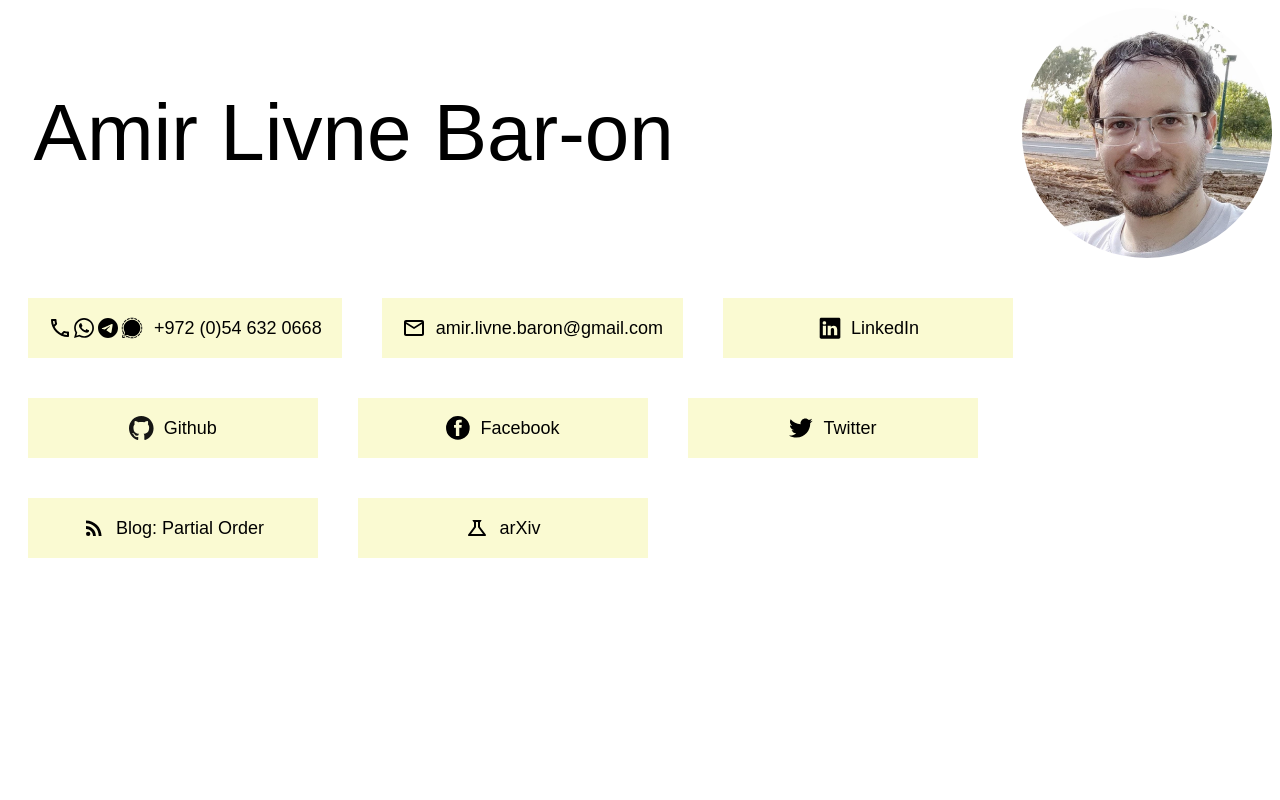
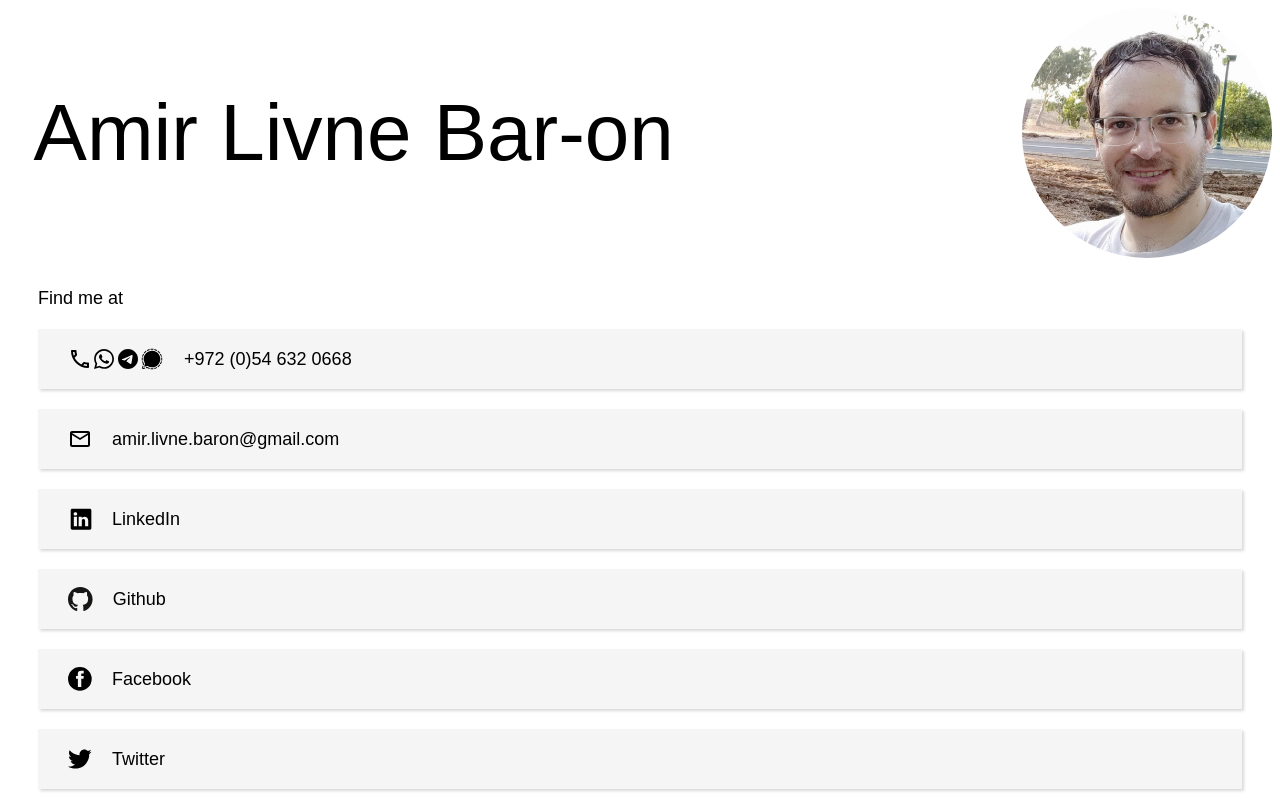
Before and after one commit to amirlb/amirlb.github.io, a plain HTML site: page contact/index.html in a window 1280 px wide. Shown: the top 800 px of the page. Drawn offline with Linux system fonts and the light colour scheme.

Commit message:
contact page design

```diff
--- a/contact/index.html
+++ b/contact/index.html
@@ -21,26 +21,23 @@
             border-radius: 50%;
         }
         #contacts-list {
-            margin-top: 20px;
-            display: flex;
-            flex-wrap: wrap;
+            padding: 30px;
+            font-size: max(18px, 1.75vh);
         }
         .contact {
+            margin-top: 20px;
             display: flex;
             color: inherit;
             text-decoration: none;
             align-items: center;
-            justify-content: center;
             min-width: 250px;
             height: max(60px, 5.25vh);
-            font-size: max(18px, 1.75vh);
-            padding-left: 20px;
-            padding-right: 20px;
-            margin: 20px;
-            background-color: lightgoldenrodyellow;
+            padding-left: 30px;
+            background-color: whitesmoke;
+            box-shadow: rgba(0, 0, 0, 0.15) 2px 2px 2.6px;
         }
         .after-icons {
-            margin-left: 10px;
+            margin-left: 20px;
         }
     </style>
 </head>
@@ -50,6 +47,7 @@
         <img src="amir.jpeg" id="my-face" alt="My face" />
     </div>
     <div id="contacts-list">
+        Find me at
         <a class="contact" href="tel:+972546320668" target="_blank">
             <svg xmlns="http://www.w3.org/2000/svg" height="40%" viewBox="0 0 24 24" fill="#000000"><path d="M6.54 5c.06.89.21 1.76.45 2.59l-1.2 1.2c-.41-1.2-.67-2.47-.76-3.79h1.51m9.86 12.02c.85.24 1.72.39 2.6.45v1.49c-1.32-.09-2.59-.35-3.8-.75l1.2-1.19M7.5 3H4c-.55 0-1 .45-1 1 0 9.39 7.61 17 17 17 .55 0 1-.45 1-1v-3.49c0-.55-.45-1-1-1-1.24 0-2.45-.2-3.57-.57-.1-.04-.21-.05-.31-.05-.26 0-.51.1-.71.29l-2.2 2.2c-2.83-1.45-5.15-3.76-6.59-6.59l2.2-2.2c.28-.28.36-.67.25-1.02C8.7 6.45 8.5 5.25 8.5 4c0-.55-.45-1-1-1z"/></svg>
             <svg xmlns="http://www.w3.org/2000/svg" enable-background="new 0 0 24 24" height="40%" viewBox="0 0 24 24" fill="#000000"><path d="M19.05,4.91C17.18,3.03,14.69,2,12.04,2c-5.46,0-9.91,4.45-9.91,9.91c0,1.75,0.46,3.45,1.32,4.95L2.05,22l5.25-1.38 c1.45,0.79,3.08,1.21,4.74,1.21h0c0,0,0,0,0,0c5.46,0,9.91-4.45,9.91-9.91C21.95,9.27,20.92,6.78,19.05,4.91z M12.04,20.15 L12.04,20.15c-1.48,0-2.93-0.4-4.2-1.15l-0.3-0.18l-3.12,0.82l0.83-3.04l-0.2-0.31c-0.82-1.31-1.26-2.83-1.26-4.38 c0-4.54,3.7-8.24,8.24-8.24c2.2,0,4.27,0.86,5.82,2.42c1.56,1.56,2.41,3.63,2.41,5.83C20.28,16.46,16.58,20.15,12.04,20.15z M16.56,13.99c-0.25-0.12-1.47-0.72-1.69-0.81c-0.23-0.08-0.39-0.12-0.56,0.12c-0.17,0.25-0.64,0.81-0.78,0.97 c-0.14,0.17-0.29,0.19-0.54,0.06c-0.25-0.12-1.05-0.39-1.99-1.23c-0.74-0.66-1.23-1.47-1.38-1.72c-0.14-0.25-0.02-0.38,0.11-0.51 c0.11-0.11,0.25-0.29,0.37-0.43c0.12-0.14,0.17-0.25,0.25-0.41c0.08-0.17,0.04-0.31-0.02-0.43c-0.06-0.12-0.56-1.34-0.76-1.84 c-0.2-0.48-0.41-0.42-0.56-0.43C8.86,7.33,8.7,7.33,8.53,7.33c-0.17,0-0.43,0.06-0.66,0.31C7.65,7.89,7.01,8.49,7.01,9.71 c0,1.22,0.89,2.4,1.01,2.56c0.12,0.17,1.75,2.67,4.23,3.74c0.59,0.26,1.05,0.41,1.41,0.52c0.59,0.19,1.13,0.16,1.56,0.1 c0.48-0.07,1.47-0.6,1.67-1.18c0.21-0.58,0.21-1.07,0.14-1.18S16.81,14.11,16.56,13.99z"/></svg>
```
